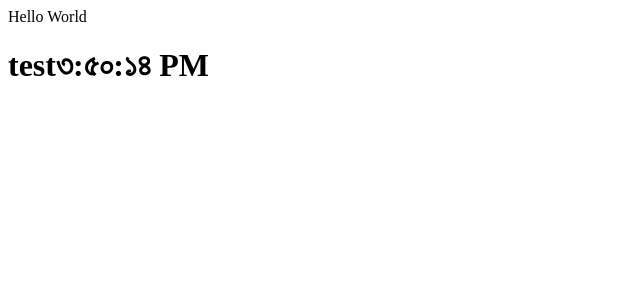
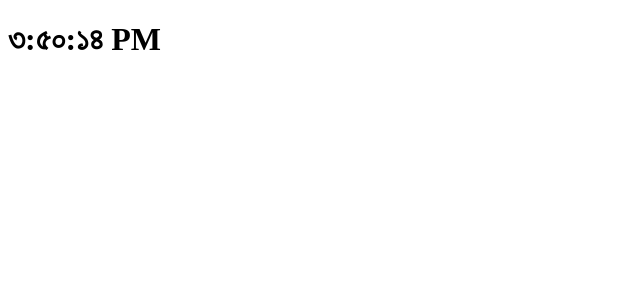
Before and after one commit to itsrafsanjani/think-in-a-react-way-my-app, a React (Create React App) app: page / in a window 1280 px wide. Shown: the top 300 px of the page, without its empty margins (0-640 px from the left). Built offline with nearby package versions, Linux system fonts and the light colour scheme.

Commit message:
feat: component extracted to different file

```diff
--- a/src/App.js
+++ b/src/App.js
@@ -1,6 +1,8 @@
+import Clock from "./components/Clock";
+
 function App() {
   return (
-    <div>Hello World</div>
+    <Clock locale="bn-BD" />
   );
 }
 
--- /dev/null
+++ b/src/components/Clock.js
@@ -0,0 +1,11 @@
+import React from 'react';
+
+class Clock extends React.Component {
+  render() {
+    return (
+      <h1>{new Date().toLocaleTimeString(this.props.locale)}</h1>
+    )
+  }
+}
+
+export default Clock;
--- a/src/index.js
+++ b/src/index.js
@@ -3,24 +3,9 @@ import ReactDOM from 'react-dom';
 import App from './App';
 import reportWebVitals from './reportWebVitals';
 
-// function Clock({locale}) {
-//   return (
-//     <h1>{new Date().toLocaleTimeString(locale)}</h1>
-//   )
-// }
-
-class Clock extends React.Component {
-  render() {
-    return (
-      <h1><span>{this.props.children}</span>{new Date().toLocaleTimeString(this.props.locale)}</h1>
-    )
-  }
-}
-
 ReactDOM.render(
   <React.StrictMode>
     <App />
-    <Clock locale="bn-BD">test</Clock>
   </React.StrictMode>,
   document.getElementById('root')
 );
```
Also changed, not shown: 1 other file (tests, documents, lock files or other folders).
